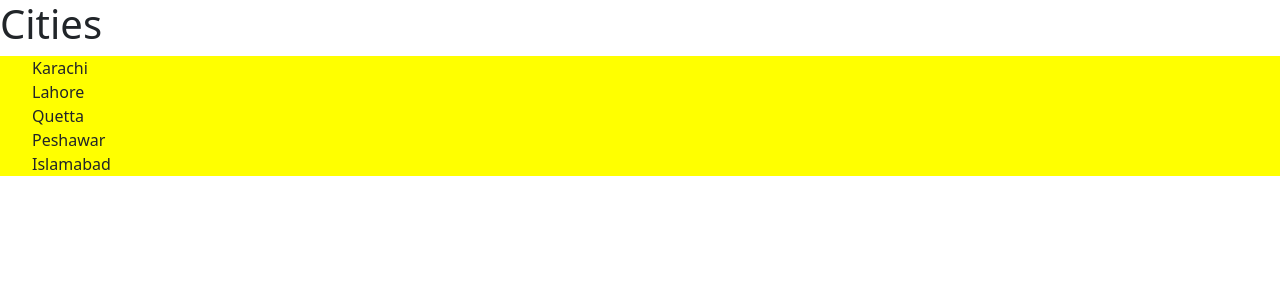
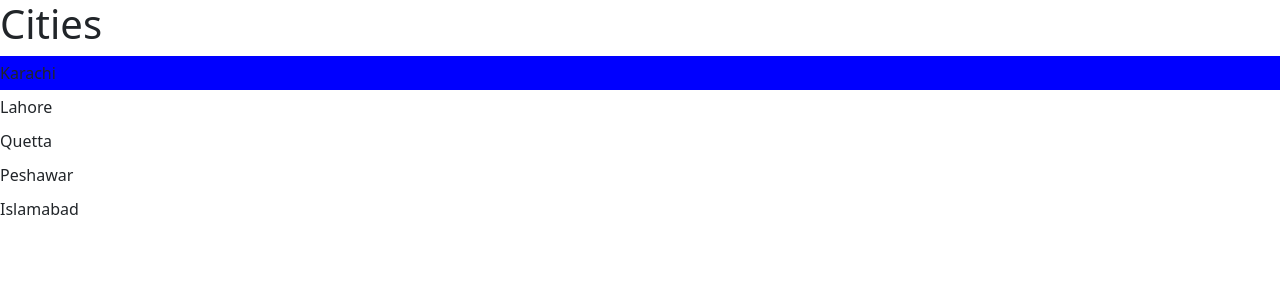
Before and after one commit to Kuldeep120/video_game_site, a React (Vite) app: page / in a window 1280 px wide. Shown: the top 300 px of the page. Built offline with nearby package versions, Linux system fonts and the light colour scheme; the HTML template or start-up script is replaced by a standard one.

Commit message:
Used styled-components library

```diff
--- a/package.json
+++ b/package.json
@@ -12,7 +12,8 @@
   "dependencies": {
     "bootstrap": "^5.3.6",
     "react": "^19.1.0",
-    "react-dom": "^19.1.0"
+    "react-dom": "^19.1.0",
+    "styled-components": "^6.1.18"
   },
   "devDependencies": {
     "@eslint/js": "^9.25.0",
--- /dev/null
+++ b/src/components/ListGroup/ListGroup.css
@@ -0,0 +1,4 @@
+.list-group {
+    list-style: none;
+    padding: 0;
+}
--- a/src/components/ListGroup/ListGroup.module.css
+++ /dev/null
@@ -1,7 +0,0 @@
-.listGroup {
-    list-style: none;
-}
-
-.container {
-    background: yellow;
-}
--- a/src/components/ListGroup/ListGroup.tsx
+++ b/src/components/ListGroup/ListGroup.tsx
@@ -1,6 +1,17 @@
 import { useState } from "react";
-import styles from "./ListGroup.module.css"
+import styled from "styled-components";
 
+const List = styled.ul`
+  list-style: none;
+  padding: 0;
+`;
+interface ListItemProps {
+  active: boolean;
+}
+const ListItem = styled.li<ListItemProps>`
+  padding: 5px 0;
+  background: ${(props) => (props.active ? "blue" : "none")};
+`;
 interface Props {
   items: string[];
   heading: string;
@@ -8,29 +19,29 @@
 }
 
 function ListGroup({ items, heading, onSelectItem }: Props) {
-  const [selectedIndex, setSelectedIndex] = useState(-1);
+  const [selectedIndex, setSelectedIndex] = useState(0);
+  console.log("selected Index")
+  console.log(selectedIndex)
   return (
     <>
       <h1>{heading}</h1>
       {items.length === 0 && <p>No item fournd</p>}
-      <ul className={[styles.listGroup,styles.container].join(' ')}>
+      <List>
         {items.map((item, index) => (
-          <li
-            className={
-              selectedIndex === index
-                ? "list-group-item active"
-                : "list-group-item"
-            }
-            key={item}
+          // console.log(item);
+          // console.log(index);
+          <ListItem
+            active={index === selectedIndex}
+            key={index}
             onClick={() => {
               setSelectedIndex(index);
               onSelectItem(item);
             }}
           >
             {item}
-          </li>
+          </ListItem>
         ))}
-      </ul>
+      </List>
     </>
   );
 }
```
Also changed, not shown: 1 other file (tests, documents, lock files or other folders).
